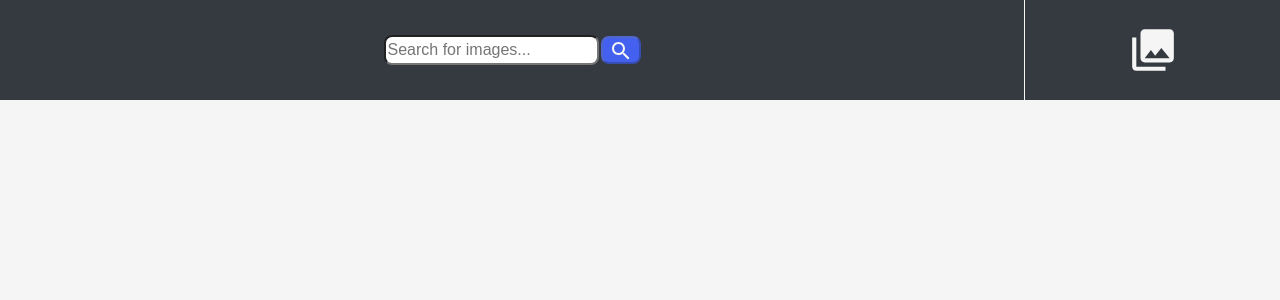
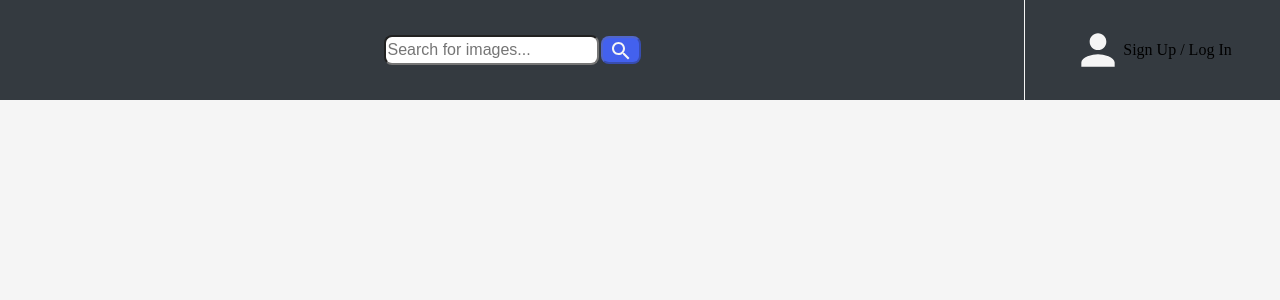
Before and after one commit to dsreagan/mern-image-gallery, a React (Create React App) app in the folder client/: page / in a window 1280 px wide. Shown: the top 300 px of the page. Built offline with nearby package versions, Linux system fonts and the light colour scheme.

Commit message:
Refactor

```diff
--- a/client/public/index.html
+++ b/client/public/index.html
@@ -8,7 +8,7 @@
       content="Web site created using create-react-app"
     />
     <link rel="stylesheet" href="./styles.css">
-    <title>React Image Gallery</title>
+    <title>Image Gallery</title>
   </head>
   <body>
     <div id="root"></div>
--- a/client/src/App.js
+++ b/client/src/App.js
@@ -1,29 +1,22 @@
 import React, { useState } from 'react'
-import SearchHeader from './components/SearchHeader'
-import Image from './components/Image'
-import { BrowserRouter as Router, Route, Switch } from 'react-router-dom'
+import { Route, Routes } from 'react-router-dom'
+import Home from './pages/Home'
+import Header from './components/Header'
 
 export default function App() {
 
+  const [loggedIn, setLoggedIn] = useState(false)
   const [images, setImages] = useState([])
 
   return (
-
-    // <Route>
-    //   <Switch>
-    //     <Route>
-
-    //     </Route>
-    //   </Switch>
-    // </Route>
-
     <div className="App">
-      <SearchHeader setImages={(images) => setImages(images)} />
-      <div className="image-grid">
-        {images.length > 0 && images.map((image) => (
-          <Image key={image.id} imageData={image} />))
-        }
-      </div>
+      <Header
+          setImages={(imageData) => setImages(imageData)}
+          loggedIn={loggedIn}
+        />
+      <Routes>
+        <Route path="/" element={<Home images={images} />} />
+      </Routes>
     </div>
   )
 }
--- a/client/src/components/SearchHeader.js
+++ b/client/src/components/Header.js
@@ -1,5 +1,5 @@
 import React, { useState } from 'react'
-import { PhotoLibrary, Search } from '@mui/icons-material'
+import { PhotoLibrary, Search, Person } from '@mui/icons-material'
 import fetchImages from '../utils/fetchImages'
 
 
@@ -27,15 +27,22 @@ export default function SearchHeader(props) {
                 />
                 <button
                     disabled={!searchInput}
-                    // onClick={fetchImages}
                     onClick={handleSearch}
                 >
                   <Search />
                 </button>
             </div>
-            <div className="library-div">
-                <PhotoLibrary style={{ color: "#F5F5F5", fontSize:50 }} />
-            </div>
+            {props.loggedIn ?
+                <div className="library-div">
+                    <PhotoLibrary style={{ color: "#F5F5F5", fontSize:50 }} />
+                </div>
+                :
+                <div className="library-div">
+                    <Person style={{ color: "#F5F5F5", fontSize:50 }} />
+                    <p>Sign Up / Log In</p>
+                </div>
+            }
+
         </div>
     )
 }
--- a/client/src/components/Image.js
+++ b/client/src/components/Image.js
@@ -1,7 +1,7 @@
 import React, { useState } from 'react'
 import { FavoriteBorder, Favorite } from '@mui/icons-material'
 
-export default function Image({imageData}) {
+export default function Image({ imageData }) {
 
     const image = imageData.cover_photo.urls.small
     const [isFavorite, setIsFavorite] = useState(false)
--- /dev/null
+++ b/client/src/components/Images.js
@@ -0,0 +1,13 @@
+import Image from '../components/Image'
+
+export default function Images ({ images }) {
+
+    return (
+        <div  className="image-grid">
+            {images.length > 0 && images.map((image) => (
+                <Image key={image.id} imageData={image} />))
+            }
+        </div>
+
+    )
+}
--- a/client/src/index.js
+++ b/client/src/index.js
@@ -1,10 +1,13 @@
 import React from 'react'
 import ReactDOM from 'react-dom/client'
 import App from './App'
+import { BrowserRouter as Router } from 'react-router-dom'
 
 const root = ReactDOM.createRoot(document.getElementById("root"))
 root.render(
     <React.StrictMode>
+      <Router>
         <App />
+      </Router>
     </React.StrictMode>
 )
--- /dev/null
+++ b/client/src/pages/Home.js
@@ -0,0 +1,10 @@
+import Images from '../components/Images'
+
+export default function Home({ images }) {
+
+  return (
+    <div>
+      <Images images={images}/>
+    </div>
+  )
+}
```
